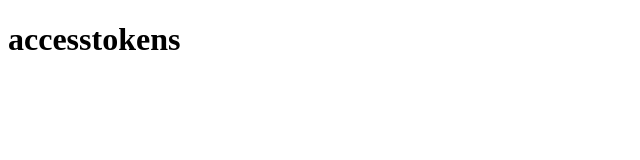
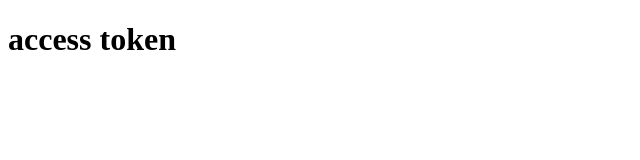
Before and after one commit to andermattv/celinevivien, a plain HTML site: page index.html in a window 1280 px wide. Shown: the full height of the page, 0-640 px from the left. Drawn offline with Linux system fonts and the light colour scheme.

Commit message:
access token added

```diff
--- a/index.html
+++ b/index.html
@@ -5,7 +5,6 @@
     <title>hello world</title>
 </head>
 <body>
-<h1>
-    accesstokens </h1>
+<h1>access token</h1>
 </body>
 </html>
```
